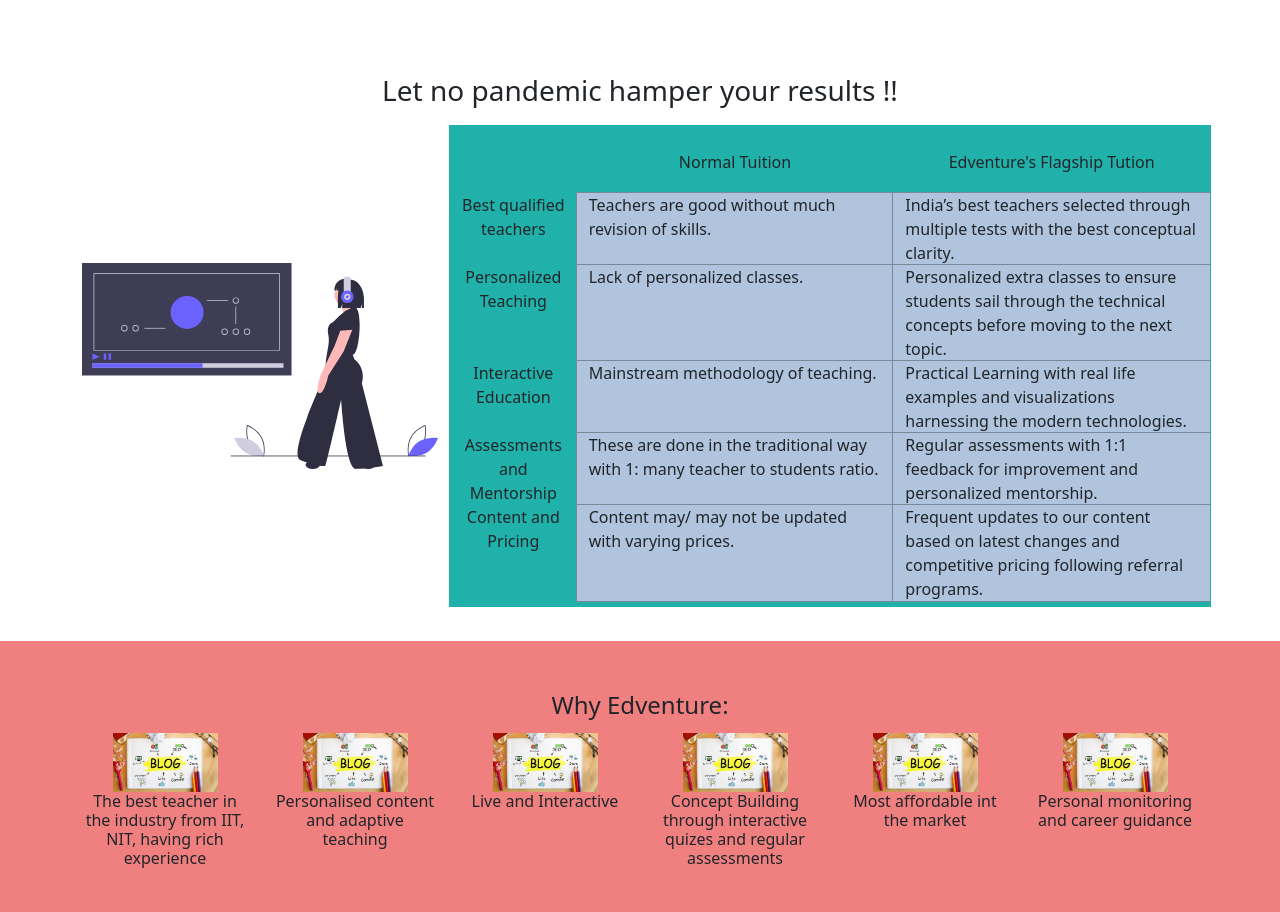
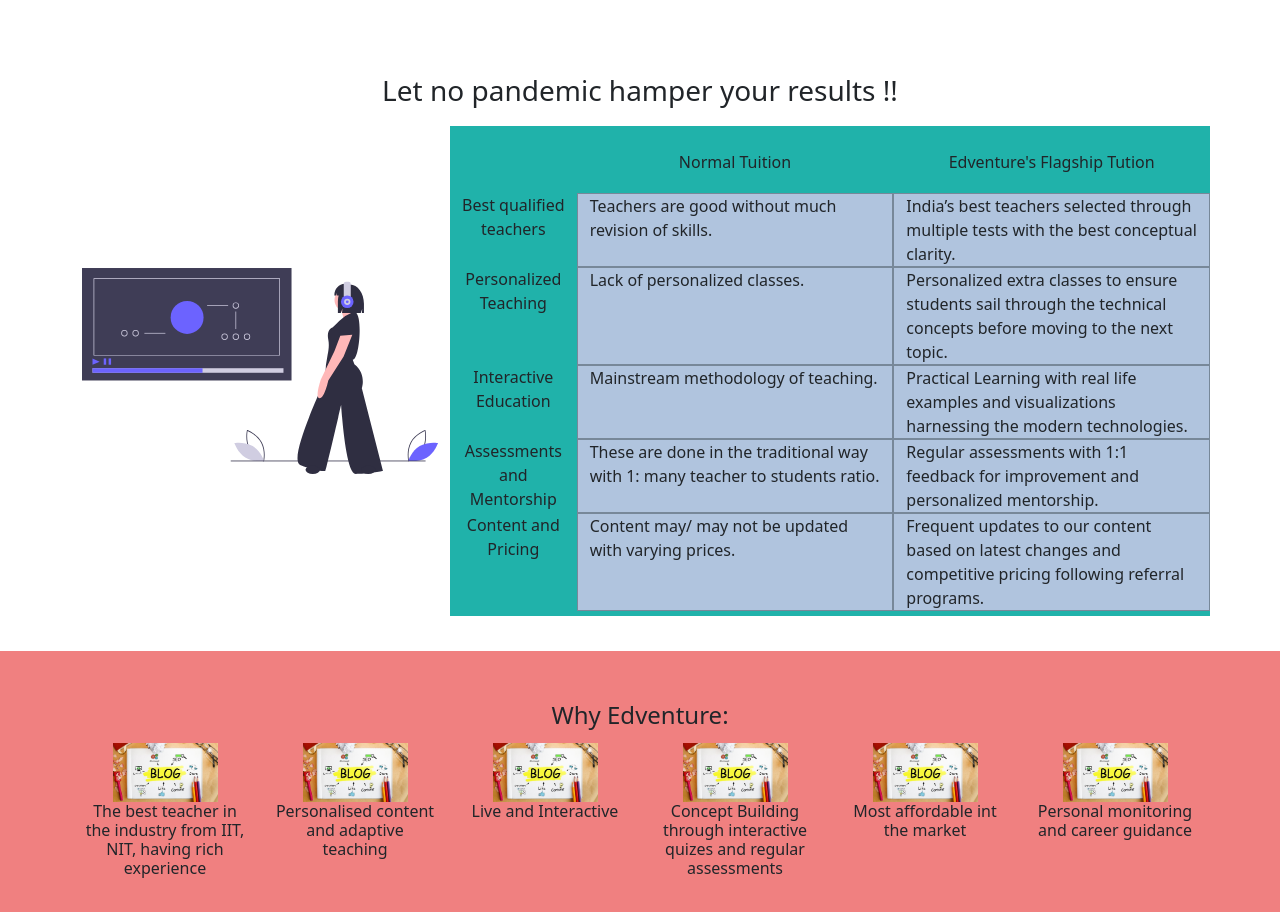
Before and after one commit to Abhijitgayen/EDVENTURE, a React (Create React App) app: page / in a window 1280 px wide. Shown: the part 3140-4052 px from the top of the page. Built offline with nearby package versions, Linux system fonts and the light colour scheme.

Commit message:
css error

```diff
--- a/src/App.css
+++ b/src/App.css
@@ -332,6 +332,7 @@
 
 .table_section{
     margin: 35px 0px;
+    padding: 0px;
 }
 .table_t{
     text-align: center;
@@ -354,15 +355,15 @@
     padding:19px 0px ;
 }
 .table_content{
-    outline: 1px solid lightseagreen;
-    padding: 5px 0px;
+    order: 1px solid lightseagreen;
+    padding-top: 5px;
+    padding-bottom: 5px;
     background-color: lightseagreen;
 }
 .table_data{
     background-color: lightsteelblue;
-    outline: 1px solid lightslategrey;
+    border: 1px solid lightslategrey;
     padding: 0px;
-    overflow: hidden;
 }
 
 
```
